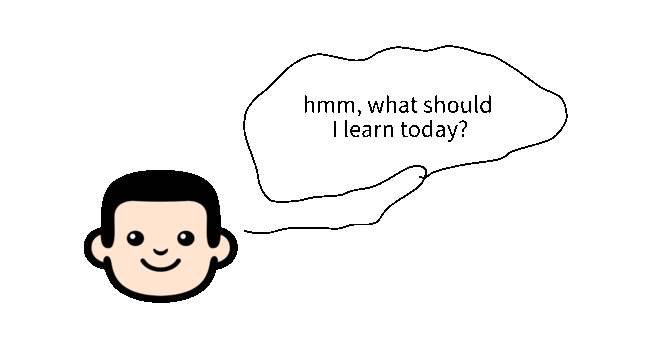
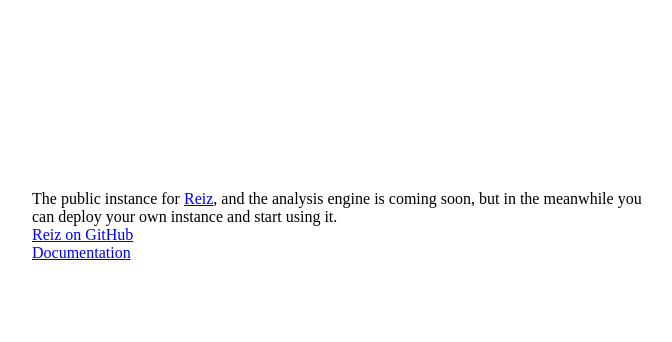
Before and after one commit to reizio/frontend, a plain HTML site: page index.html in a window 1280 px wide. Shown: the whole page, without its empty margins (292-964 px from the left). Drawn offline with Linux system fonts and the light colour scheme.

Commit message:
reiz.io landing

```diff
--- a/index.html
+++ b/index.html
@@ -1 +1,8 @@
-<img src="sketches/sketch.gif"/>
+<div style="margin-top: 15%; margin-left: 25%; margin-right: 25%;">
+The public instance for <a href="https://github.com/reizio/reiz.io">Reiz</a>, and the analysis
+engine is coming soon, but in the meanwhile you can deploy your own instance and start using it.
+<br>
+<a href="https://github.com/reizio/reiz.io">Reiz on GitHub</a>
+<br>
+<a href="https://reizio.readthedocs.io/en/latest/">Documentation</a>
+</div>
```
Also changed, not shown: sketches/1.png (deleted), sketches/2.png (deleted), sketches/3.png (deleted), sketches/4.png (deleted), sketches/5.png (deleted), sketches/6.png (deleted), sketches/7.png (deleted), sketches/8.png (deleted), sketches/docs.png (deleted), sketches/github.png (deleted), sketches/sketch.gif (deleted).
